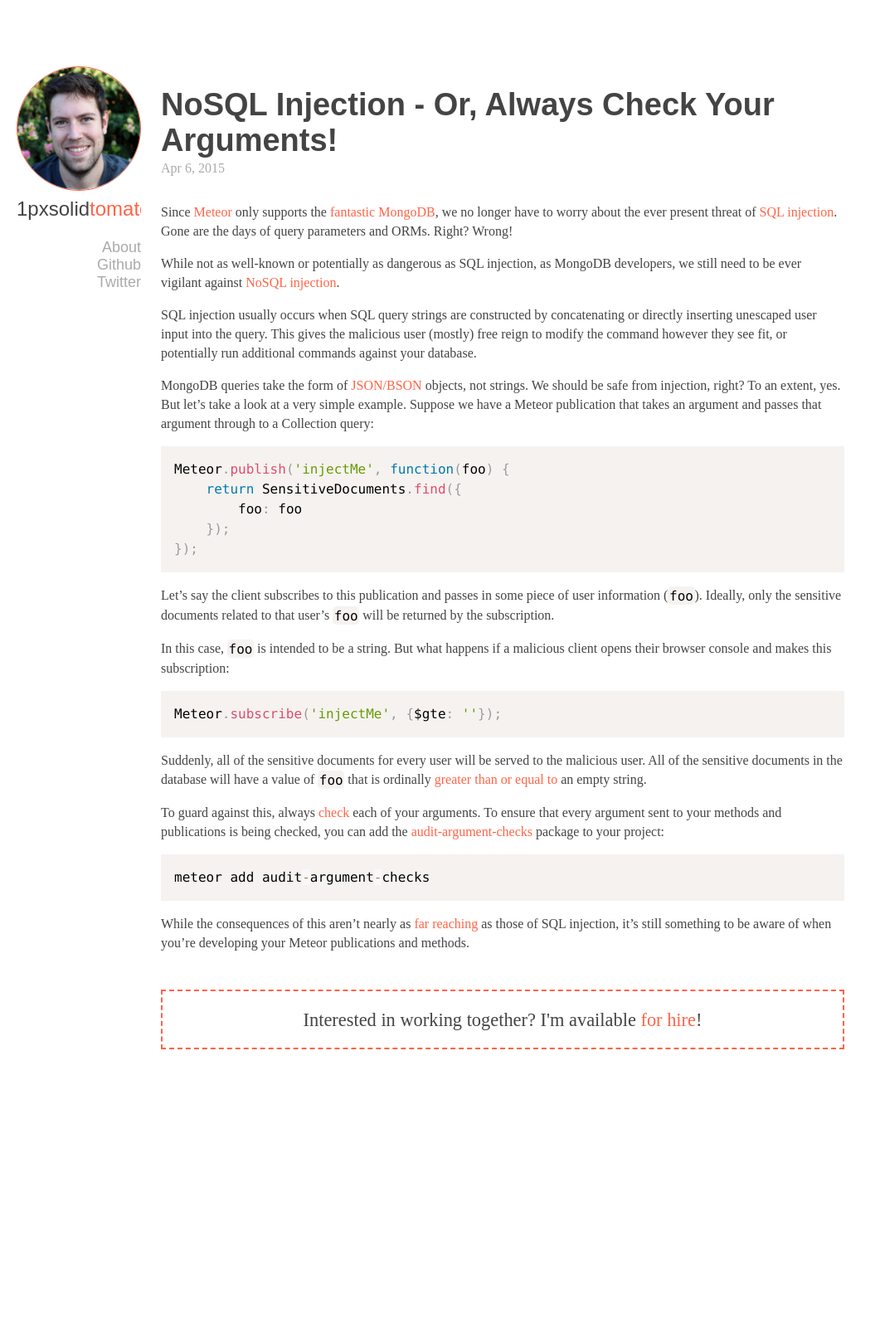
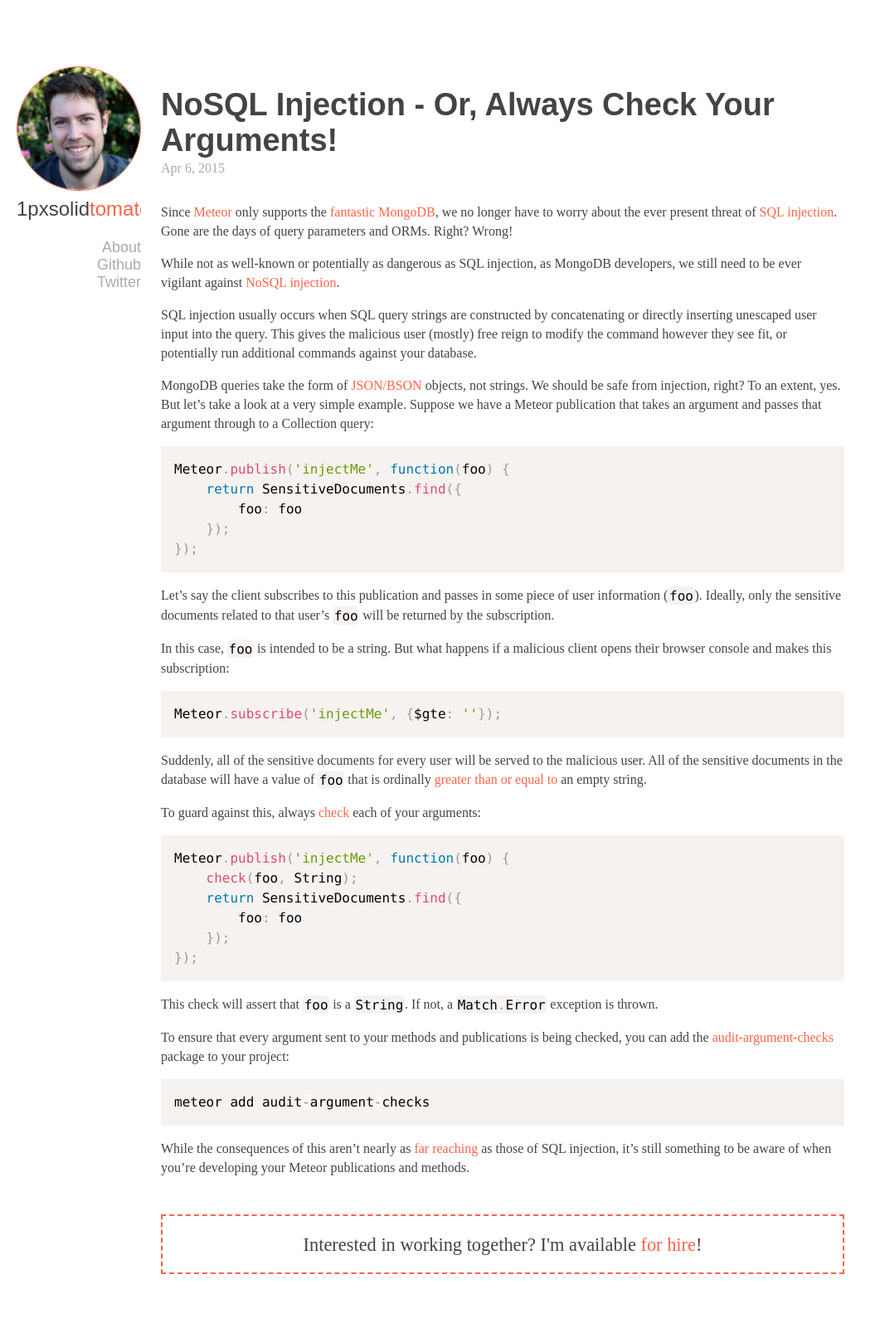
Before and after one commit to pcorey/pcorey.github.io, a Jekyll site: the page built from _posts/2015-04-06-nosql-injection-or-always-check-your-arguments.markdown, in a window 1280 px wide. Shown: the whole page at 83% size, without its empty margins (0-1061 px from the left). Built offline with Jekyll 4.4.1, drawn with Linux system fonts in a browser that asks for light colours; before the commit the page ends 1330 px from its top, so only the background shows below that.

Commit message:
Updated post

```diff
--- a/_posts/2015-04-06-nosql-injection-or-always-check-your-arguments.markdown
+++ b/_posts/2015-04-06-nosql-injection-or-always-check-your-arguments.markdown
@@ -29,7 +29,19 @@
 
 Suddenly, all of the sensitive documents for every user will be served to the malicious user. All of the sensitive documents in the database will have a value of <code class="language-*">foo</code> that is ordinally [greater than or equal to](http://docs.mongodb.org/manual/reference/operator/query/gte/) an empty string.
 
-To guard against this, always [check](http://docs.meteor.com/#/full/check_package) each of your arguments. To ensure that every argument sent to your methods and publications is being checked, you can add the [audit-argument-checks](https://github.com/meteor/meteor/tree/devel/packages/audit-argument-checks) package to your project:
+To guard against this, always [check](http://docs.meteor.com/#/full/check_package) each of your arguments:
+
+<pre class="language-javascript"><code class="language-javascript">Meteor.publish('injectMe', function(foo) {
+    check(foo, String);
+    return SensitiveDocuments.find({
+        foo: foo
+    });
+});
+</code></pre>
+
+This check will assert that <code class="language-javascript">foo</code> is a <code class="language-javascript">String</code>. If not, a <code class="language-javascript">Match.Error</code> exception is thrown.
+
+To ensure that every argument sent to your methods and publications is being checked, you can add the [audit-argument-checks](https://github.com/meteor/meteor/tree/devel/packages/audit-argument-checks) package to your project:
 
 <pre class="language-bash"><code class="language-bash">meteor add audit-argument-checks
 </code></pre>
```
